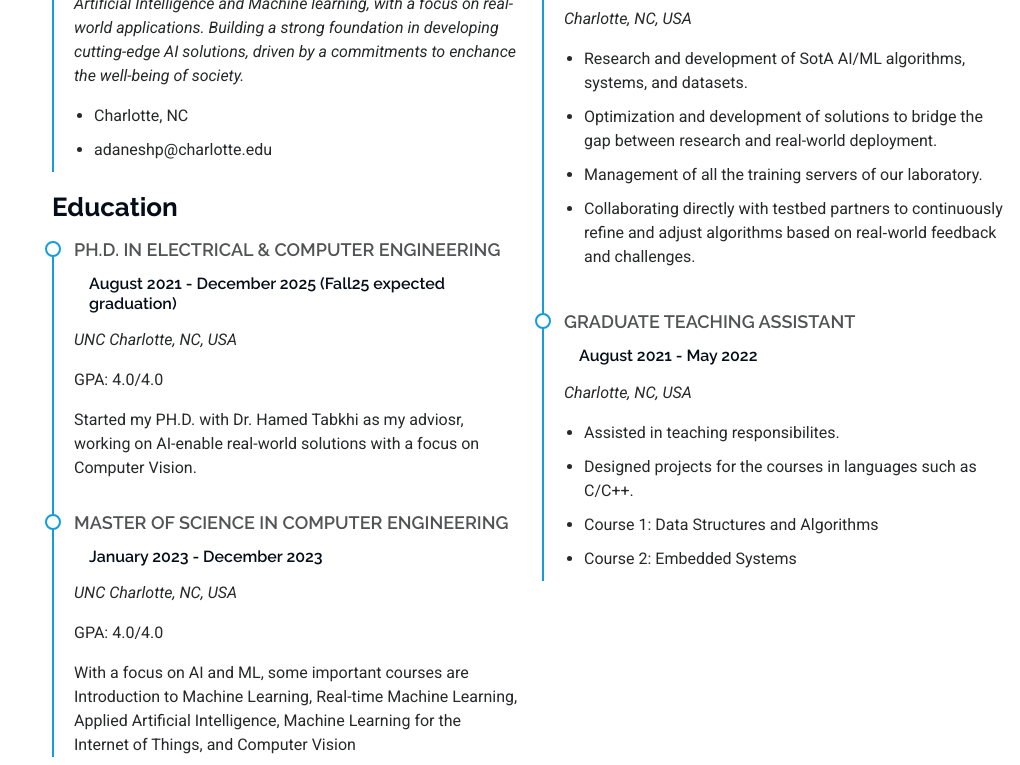
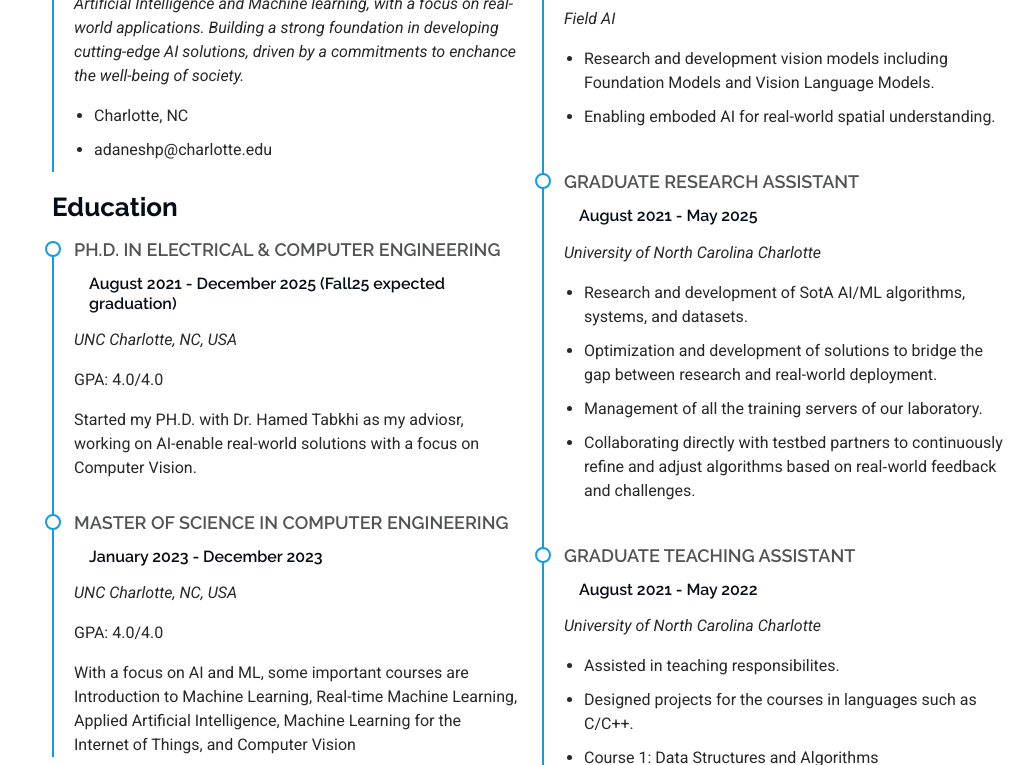
Before and after one commit to adaneshp/adaneshp.github.io, a plain HTML site: page index.html in a window 1280 px wide. Shown: the part 2689-3454 px from the top of the page, without its empty margins (260-1280 px from the left). Drawn offline with Linux system fonts and the light colour scheme.

Commit message:
Update index.html

```diff
--- a/index.html
+++ b/index.html
@@ -361,10 +361,21 @@
 
           <div class="col-lg-6" data-aos="fade-up" data-aos-delay="200">
             <h3 class="resume-title">Professional Experience</h3>
+
+            <div class="resume-item">
+              <h4>Machine Learning Intern</h4>
+              <h5>May 2025 - Present</h5>
+              <p><em>Field AI</em></p>
+              <ul>
+                <li>Research and development vision models including Foundation Models and Vision Language Models.</li>
+                <li>Enabling emboded AI for real-world spatial understanding.</li>
+              </ul>
+            </div><!-- Edn Resume Item -->
+
             <div class="resume-item">
               <h4>Graduate Research Assistant</h4>
-              <h5>August 2021 - Present</h5>
-              <p><em>Charlotte, NC, USA </em></p>
+              <h5>August 2021 - May 2025</h5>
+              <p><em>University of North Carolina Charlotte </em></p>
               <ul>
                 <li>Research and development of SotA AI/ML algorithms, systems, and datasets.</li>
                 <li>Optimization and development of solutions to bridge the gap between research and real-world deployment.</li>
@@ -376,7 +387,7 @@
             <div class="resume-item">
               <h4>Graduate Teaching Assistant</h4>
               <h5>August 2021 - May 2022</h5>
-              <p><em>Charlotte, NC, USA</em></p>
+              <p><em>University of North Carolina Charlotte</em></p>
               <ul>
                 <li>Assisted in teaching responsibilites.</li>
                 <li>Designed projects for the courses in languages such as C/C++.</li>
```
